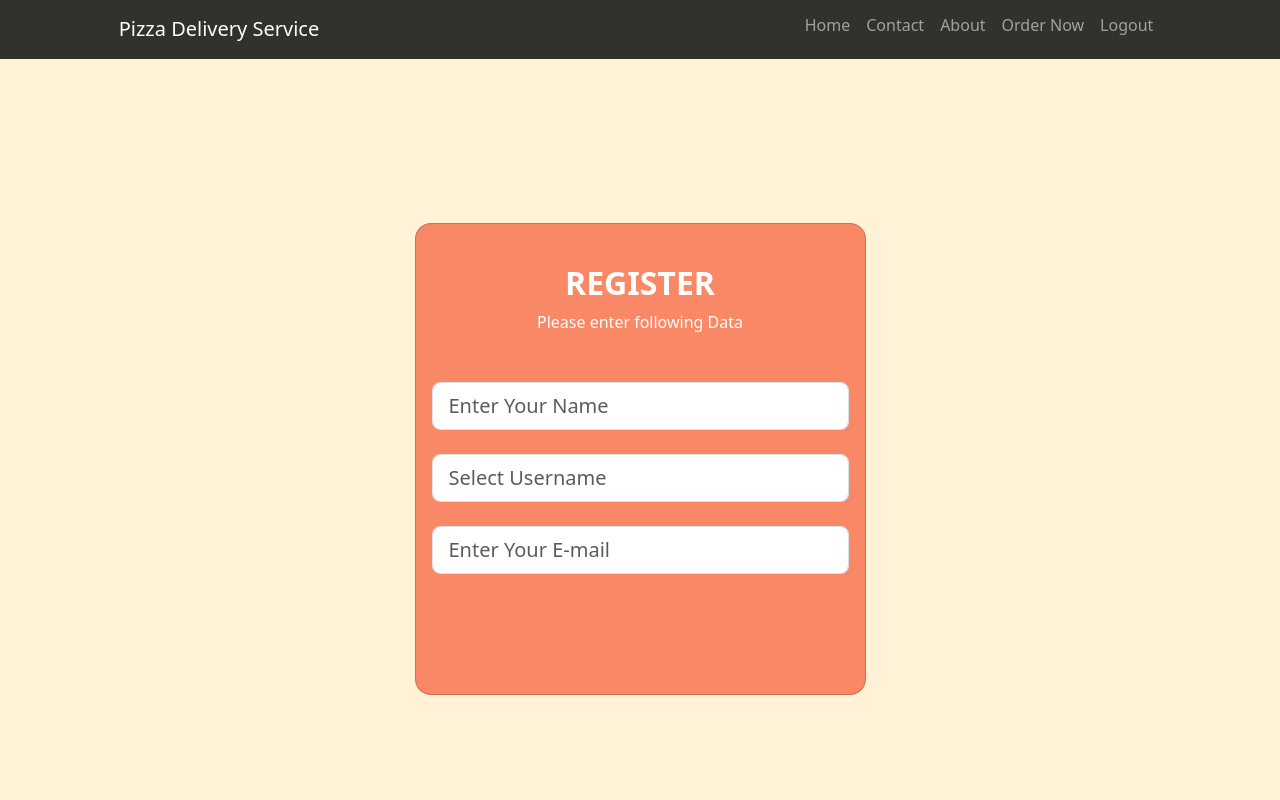
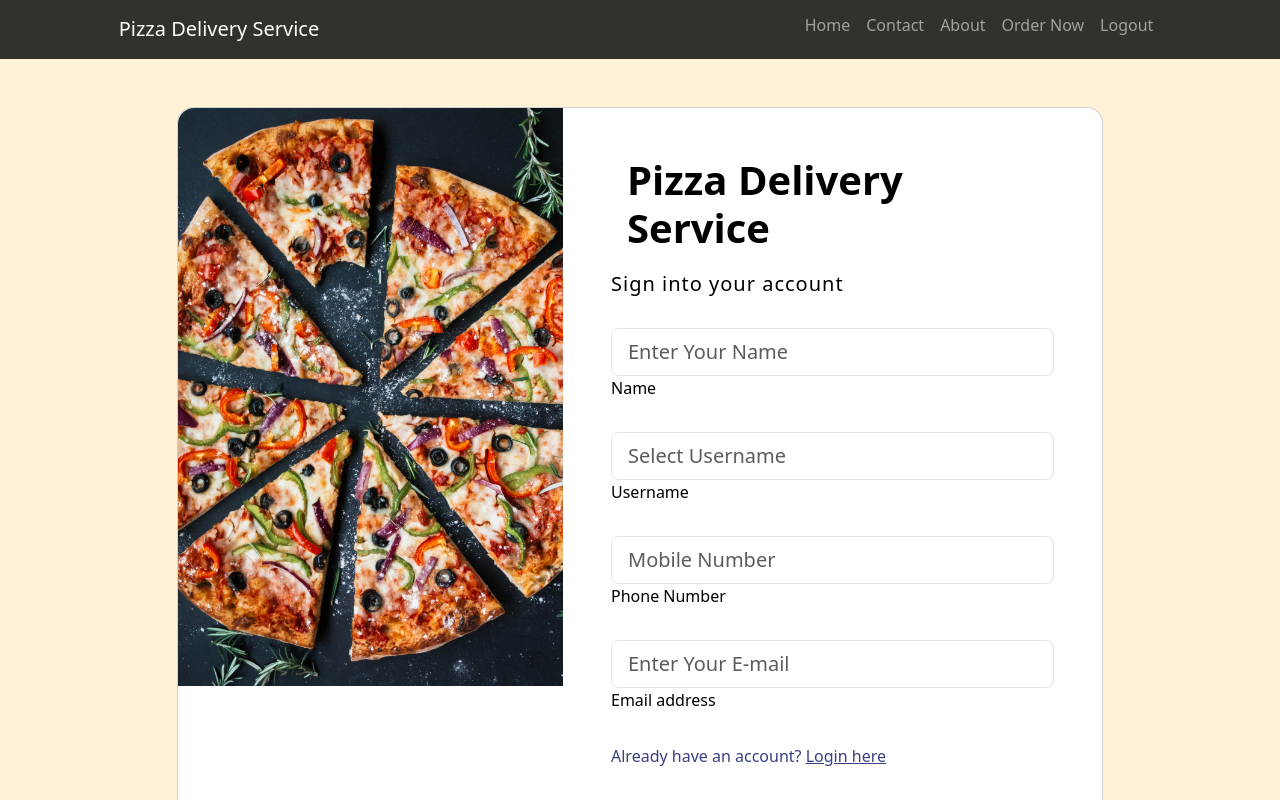
Before and after one commit to akashkush7/OIBSIP, a React (Vite) app in the folder client/: page /#/register in a window 1280 px wide. Shown: the top 800 px of the page. Built offline with nearby package versions, Linux system fonts and the light colour scheme; no server answers; sample sign-in values are in the browser's storage; a web font is replaced by a local one.

Commit message:
Front-End Update

```diff
--- a/client/src/App.jsx
+++ b/client/src/App.jsx
@@ -13,6 +13,7 @@ import { useAuth } from './store/auth'
 import Footer from './pages/Footer'
 import Cart from './pages/Cart'
 import Summary from './pages/Summary'
+import { Navigate } from 'react-router-dom'
 
 export const App = () => {
   const { getUserInfo, isLoggedIn } = useAuth();
@@ -57,6 +58,7 @@ export const App = () => {
         <Route path="/admin" element={<Admin />} />
         <Route path="/cart" element={<Cart />} />
         <Route path="/ordersummary" element={<Summary />} />
+        <Route path="*" element={<Navigate to="/" />} />
       </Routes>
       <Footer />
     </>
--- a/client/src/pages/About.jsx
+++ b/client/src/pages/About.jsx
@@ -4,7 +4,7 @@ import Img from "./Images"
 const About = () => {
     return (
         <>
-            <section id="header" className="d-flex align-items-center mt-5">
+            <section id="header" className="d-flex align-items-center reveal fade">
 
                 <div className="container-fluid">
                     <div className="row d-flex">
--- a/client/src/pages/CartItems.jsx
+++ b/client/src/pages/CartItems.jsx
@@ -32,7 +32,7 @@ const CartItems = ({ item }) => {
     }
 
     return (
-        <div className="card my-4" style={{ color: "white", backgroundColor: "#F98866" }}>
+        <div className="card my-4 reveal fade" style={{ color: "white", backgroundColor: "#F98866" }}>
             <img src={Img["Slide1"]} className="card-img-top" alt="Cart-Item" style={{ objectFit: "cover", height: "300px" }} />
             <div className="card-body">
                 <h4 className="card-title">Custom Pizza</h4>
--- a/client/src/pages/Images.jsx
+++ b/client/src/pages/Images.jsx
@@ -15,6 +15,7 @@ const IMAGES = {
     Pizza4: new URL('../Images/Pizza4.jpg', import.meta.url).href,
     Pizza5: new URL('../Images/Pizza5.jpg', import.meta.url).href,
     Pizza6: new URL('../Images/Pizza6.jpg', import.meta.url).href,
+    Cred: new URL('../Images/Cred.jpg', import.meta.url).href,
 }
 
 export default IMAGES
--- a/client/src/pages/IngredList.jsx
+++ b/client/src/pages/IngredList.jsx
@@ -7,7 +7,7 @@ const IngredList = ({ name, description, price, items, optional }) => {
 
     return (
         <>
-            <div className="card m-4 text-white" style={{ width: "400px", backgroundColor: "#F98866" }}>
+            <div className="card m-4 text-white reveal fade" style={{ width: "400px", backgroundColor: "#F98866" }}>
                 <img src={Img[name.replace(" ", "")]} className="card-img-top img-fluid" alt={name} style={{ objectFit: "cover", height: "300px" }} />
                 <div className="card-body">
                     <h5 className="card-title">{name}</h5>
--- a/client/src/pages/Login.jsx
+++ b/client/src/pages/Login.jsx
@@ -1,7 +1,8 @@
 import React, { useState } from 'react'
-import { useNavigate } from 'react-router-dom';
+import { NavLink, useNavigate } from 'react-router-dom';
 import { toast } from "react-toastify";
 import { useAuth } from '../store/auth';
+import Img from "./Images";
 
 const Login = () => {
     const [data, setData] = useState({
@@ -45,24 +46,47 @@ const Login = () => {
     };
     return (
         <>
-            <section className="vh-100 gradient-custom">
+            <section className="vh-100 mb-5">
                 <div className="container py-5 h-100">
                     <div className="row d-flex justify-content-center align-items-center h-100">
-                        <div className="col-12 col-md-8 col-lg-6 col-xl-5">
-                            <div className="card text-white" style={{ borderRadius: "1rem", backgroundColor: "#F98866" }}>
-                                <div className="card-body px-5 pb-1 text-center">
-                                    <div className="mb-md-5 mt-md-4 pb-2">
+                        <div className="col col-xl-10">
+                            <div className="card" style={{ borderRadius: "1rem" }}>
+                                <div className="row g-0">
+                                    <div className="col-md-6 col-lg-5 d-none d-md-block">
+                                        <img src={Img['Cred']}
+                                            alt="login form" className="img-fluid" style={{ borderRadius: "1rem 0 0 1rem" }} />
+                                    </div>
+                                    <div className="col-md-6 col-lg-7 d-flex align-items-center">
+                                        <div className="card-body p-4 p-lg-5 text-black">
+
                                             <form>
-                                            <h2 className="fw-bold mb-2 text-uppercase">Login</h2>
-                                            <p className="text-white-75 mb-5">Please enter your email and password!</p>
-                                            <div className="form-outline form-white mb-4">
+
+                                                <div className="d-flex align-items-center mb-3 pb-1">
+                                                    <i className="fas fa-cubes fa-2x me-3" style={{ color: "#ff6219" }}></i>
+                                                    <span className="h1 fw-bold mb-0">Pizza Delivery Service</span>
+                                                </div>
+
+                                                <h5 className="fw-normal mb-3 pb-3" style={{ letterSpacing: "1px" }}>Sign into your account</h5>
+
+                                                <div className="form-outline mb-4">
                                                     <input type="email" className="form-control form-control-lg" name="email" onChange={inputChange} value={data.email} placeholder='Enter Your E-mail' autoComplete='off' required />
+                                                    <label className="form-label" for="email">Email address</label>
                                                 </div>
-                                            <div className="form-outline form-white mb-4">
+
+                                                <div className="form-outline mb-4">
                                                     <input type="password" className="form-control form-control-lg" name='password' onChange={inputChange} value={data.password} placeholder='Enter Your Password' autoComplete='off' required />
+                                                    <label className="form-label" for="password">Password</label>
                                                 </div>
-                                            <button className="btn btn-outline-light btn-lg px-5" type="submit" onClick={submitData}>Login</button>
+
+                                                <div className="pt-1 mb-4">
+                                                    <button className="btn btn-dark btn-lg btn-block" type="submit" onClick={submitData}>Login</button>
+                                                </div>
+
+                                                <p className="mb-5 pb-lg-2" style={{ color: "#393f81" }}>Don't have an account? <NavLink to="/register"
+                                                    style={{ color: "#393f81" }}>Register here</NavLink></p>
                                             </form>
+
+                                        </div>
                                     </div>
                                 </div>
                             </div>
--- a/client/src/pages/Orders.jsx
+++ b/client/src/pages/Orders.jsx
@@ -40,7 +40,7 @@ const Orders = () => {
             <div className='d-flex justify-content-center mt-5 mb-5 flex-wrap col-lg-4 m-3'>
                 {orders.map((curr, index) => {
                     return (
-                        <table className='table text-center' key={index}>
+                        <table className='table text-center reveal fade' key={index}>
                             <tbody>
                                 <tr className='table-dark'>
                                     <th>Order Id</th>
--- a/client/src/pages/Register.jsx
+++ b/client/src/pages/Register.jsx
@@ -1,7 +1,8 @@
 import React, { useState } from 'react'
 import { useAuth } from '../store/auth';
-import { useNavigate } from 'react-router-dom';
+import { useNavigate, NavLink } from 'react-router-dom';
 import { toast } from 'react-toastify';
+import Img from "./Images"
 
 const Register = () => {
     const [data, setData] = useState({
@@ -110,42 +111,62 @@ const Register = () => {
     }
 
     return (
-
         <>
-            <section className="vh-100 gradient-custom">
+            <section>
                 <div className="container py-5 h-100">
                     <div className="row d-flex justify-content-center align-items-center h-100">
-                        <div className="col-12 col-md-8 col-lg-6 col-xl-5">
-                            <div className="card text-white" style={{ borderRadius: "1rem", backgroundColor: "#F98866" }}>
-                                <div className="card-body p-3 pb-3 text-center">
-                                    <div className="mb-md-5 mt-md-4 pb-2">
+                        <div className="col col-xl-10">
+                            <div className="card" style={{ borderRadius: "1rem" }}>
+                                <div className="row g-0">
+                                    <div className="col-md-6 col-lg-5 d-none d-md-block">
+                                        <img src={Img['Cred']}
+                                            alt="login form" className="img-fluid" style={{ borderRadius: "1rem 0 0 0" }} />
+                                    </div>
+                                    <div className="col-md-6 col-lg-7 d-flex align-items-center">
+                                        <div className="card-body p-4 p-lg-5 text-black">
                                             <form>
-                                            <h2 className="fw-bold mb-2 text-uppercase">Register</h2>
-                                            <p className="text-white-75 mb-5">Please enter following Data</p>
-                                            <div className="form-outline form-white mb-4">
+                                                <div className="d-flex align-items-center mb-3 pb-1">
+                                                    <i className="fas fa-cubes fa-2x me-3" style={{ color: "#ff6219" }}></i>
+                                                    <span className="h1 fw-bold mb-0">Pizza Delivery Service</span>
+                                                </div>
+
+                                                <h5 className="fw-normal mb-3 pb-3" style={{ letterSpacing: "1px" }}>Sign into your account</h5>
+
+                                                <div className="form-outline mb-4">
                                                     <input type="text" className="form-control form-control-lg" name="name" id="name" onChange={inputChange} value={data.name} placeholder='Enter Your Name' autoComplete='off' required />
+                                                    <label className="form-label" for="name">Name</label>
                                                 </div>
-                                            <div className="form-outline form-white mb-4">
+                                                <div className="form-outline mb-4">
                                                     <input type="text" className="form-control form-control-lg" name="username" id="username" onChange={inputChange} value={data.username} placeholder='Select Username' autoComplete='off' required />
+                                                    <label className="form-label" for="username">Username</label>
                                                 </div>
-                                            <div className="form-outline form-white mb-4">
-                                                <input type="email" className="form-control form-control-lg" name="email" id="email" onChange={inputChange} value={data.email} placeholder='Enter Your E-mail' autoComplete='off' required /><br />
+                                                <div className="form-outline mb-4">
+                                                    <input type="text" className="form-control form-control-lg" name="phone" id="phone" onChange={inputChange} value={data.phone} placeholder='Mobile Number' autoComplete='off' required />
+                                                    <label className="form-label" for="phone">Phone Number</label>
+                                                </div>
+                                                <div className="form-outline mb-4">
+                                                    <input type="email" className="form-control form-control-lg" name="email" id="email" onChange={inputChange} value={data.email} placeholder='Enter Your E-mail' autoComplete='off' required />
+                                                    <label className="form-label" for="email">Email address</label>
+                                                </div>
                                                 {!verified ? data.email ? <div>
-                                                    <input type="text" className="form-control form-control-lg" name="otp" id="otp" onChange={inputChange} value={otp} placeholder='OTP' disabled={visible} autoComplete='off' required /><br />
+                                                    <input type="email" className="form-control form-control-lg" name="otp" id="otp" onChange={inputChange} value={otp} placeholder='OTP' disabled={visible} autoComplete='off' required /><br />
                                                     <div className='d-flex justify-content-around'>
-                                                        <button className='btn btn-outline-light btn-lg' onClick={sendOTP}>{clicked ? "Resend OTP" : "send OTP"}</button>
-                                                        {clicked ? <button className='btn btn-outline-light btn-lg' onClick={verifyMail}>Verify</button> : <></>}
+                                                        <div className="pt-1 mb-4">
+                                                            <button className="btn btn-dark btn-lg btn-block" onClick={sendOTP}>{clicked ? "Resend OTP" : "send OTP"}</button></div>
+                                                        {clicked ? <div className="pt-1 mb-4">
+                                                            <button className="btn btn-dark btn-lg btn-block" onClick={verifyMail}>Verify</button></div> : <></>}
                                                     </div>
                                                 </div> : <></> : <></>}
-                                            </div>
-                                            {verified ? <><div className="form-outline form-white mb-4">
+                                                {verified ? <><div className="form-outline mb-4">
                                                     <input type="password" className="form-control form-control-lg" name="password" id="password" onChange={inputChange} value={data.password} placeholder='Select Password' autoComplete='off' required />
                                                 </div>
-                                                <div className="form-outline form-white mb-4">
-                                                    <input type="text" className="form-control form-control-lg" name="phone" id="phone" onChange={inputChange} value={data.phone} placeholder='Mobile Number' autoComplete='off' required />
+                                                    <div className="pt-1 mb-4">
+                                                        <button className="btn btn-dark btn-lg btn-block" type="submit" onClick={submitData}>Register</button></div></> : <></>}
+
+                                                <p className="mb-5 pb-lg-2" style={{ color: "#393f81" }}>Already have an account? <NavLink to="/login"
+                                                    style={{ color: "#393f81" }}>Login here</NavLink></p>
+                                            </form>
                                         </div>
-                                                <button className="btn btn-outline-light btn-lg px-5" type="submit" onClick={submitData}>Register</button></> : <></>}
-                                        </form>
                                     </div>
                                 </div>
                             </div>
--- a/client/src/pages/Service.jsx
+++ b/client/src/pages/Service.jsx
@@ -118,7 +118,7 @@ const Service = () => {
 
                         {orders.map((curr, index) => {
                             return (
-                                <table className='table text-center' key={index}>
+                                <table className='table text-center reveal fade' key={index}>
                                     <tbody>
                                         <tr>
                                             <th scope="col">Order Id</th>
--- a/client/src/pages/Summary.jsx
+++ b/client/src/pages/Summary.jsx
@@ -4,7 +4,7 @@ import RenderRazorpay from './RenderRazorPay';
 import { toast } from "react-toastify";
 
 const Summary = () => {
-    const { total, orderList, displayRazorpay, setDisplayRazorpay, address, setAddress } = useAuth();
+    const { total, orderList, displayRazorpay, setDisplayRazorpay, address, setAddress, isLoggedIn } = useAuth();
 
     const entries = orderList.map((item) => {
         return Object.entries(item["ingredients"])
@@ -59,13 +59,13 @@ const Summary = () => {
     }
 
     return (
-        <>
+        <>{isLoggedIn ? <>
             <h1 className='text-center font-heading mt-5'>Order Summary</h1>
             <div className='d-flex justify-content-center'>
                 <div className='mt-3 col-10'>
                     {entries.map((currItem, index) => {
                         return (
-                            <div key={index}>
+                            <div key={index} className='reveal fade'>
                                 <h4 className='font-heading text-center mt-3'>Custom Pizza {index + 1}</h4>
                                 <div className='d-flex justify-content-center'>
                                     <table className='table text-center'>
@@ -107,7 +107,7 @@ const Summary = () => {
                     orderId={orderDetails.orderId}
                 /> : <></>
             }
-        </>
+        </> : <><h1 className='text-center m-5 font-heading'>Please Login Before Using Our Services</h1></>}</>
     )
 }
 
```
Also changed, not shown: client/src/Images/Cred.jpg (added). Lines whose indentation alone changed are shown as unchanged.
